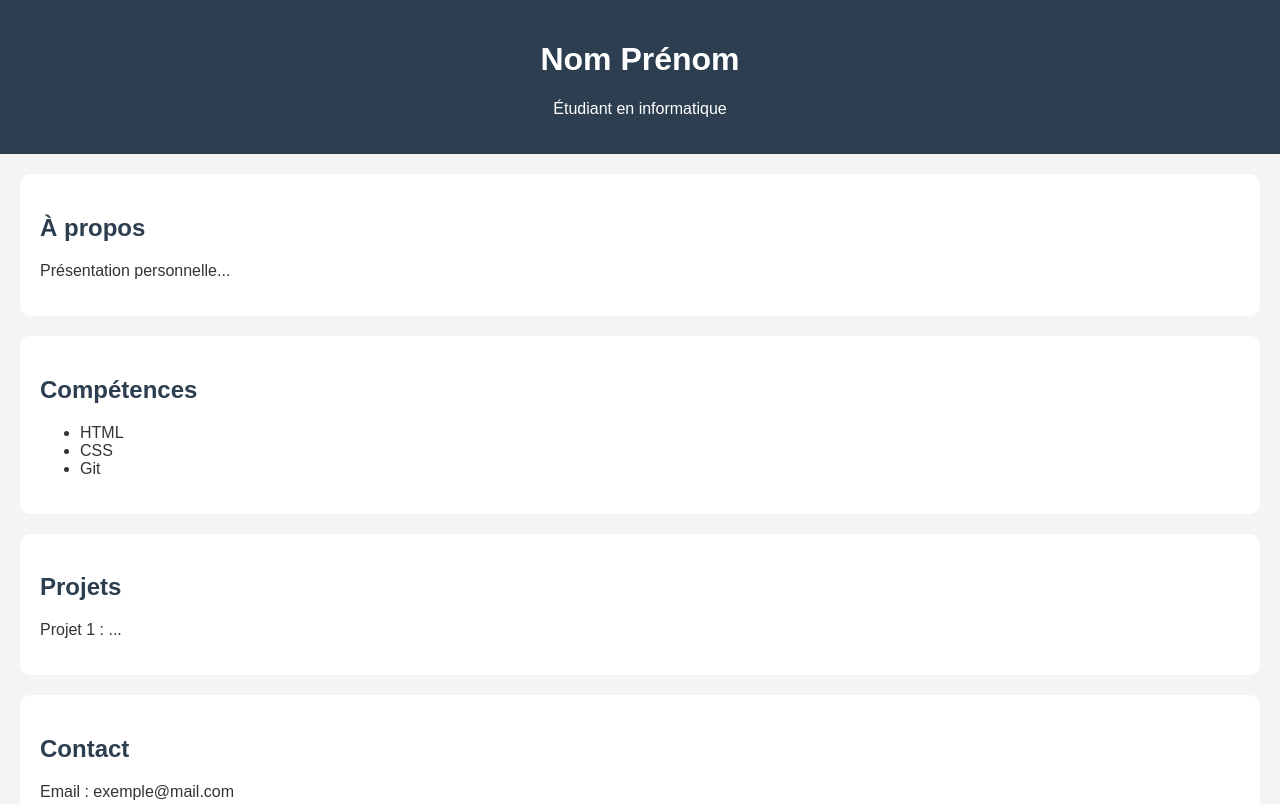
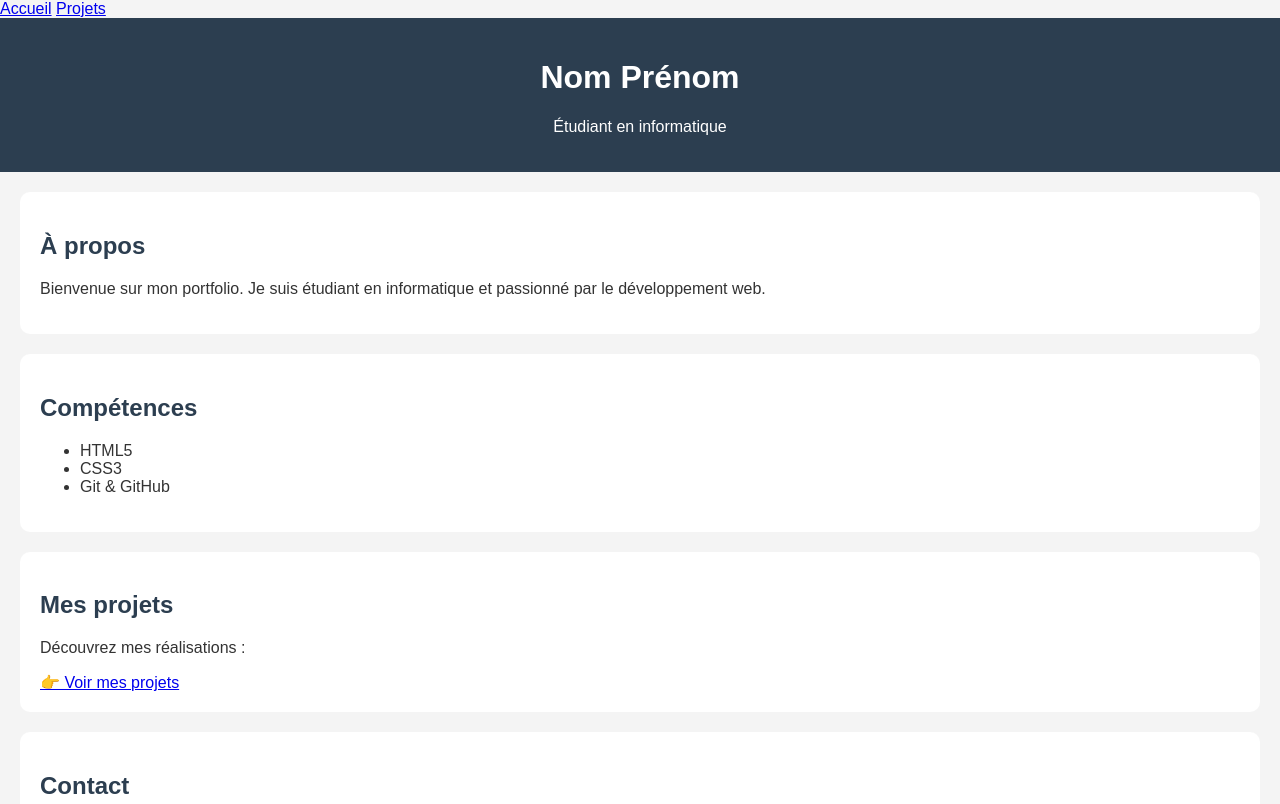
Before and after one commit to InesKorbi80/MonPremierSiteWeb, a plain HTML site: page index.html in a window 1280 px wide. Shown: the top 804 px of the page. Drawn offline with Linux system fonts and the light colour scheme.

Commit message:
Update index.html

```diff
--- a/index.html
+++ b/index.html
@@ -2,40 +2,60 @@
 <html lang="fr">
 <head>
     <meta charset="UTF-8">
+    <meta name="viewport" content="width=device-width, initial-scale=1.0">
     <title>Portfolio Étudiant</title>
     <link rel="stylesheet" href="style.css">
 </head>
+
 <body>
 
+    <!-- Navigation -->
+    <nav>
+        <a href="index.html">Accueil</a>
+        <a href="projects.html">Projets</a>
+    </nav>
+
+    <!-- En-tête -->
     <header>
         <h1>Nom Prénom</h1>
         <p>Étudiant en informatique</p>
     </header>
 
+    <!-- À propos -->
     <section id="about">
         <h2>À propos</h2>
-    <p>Présentation personnelle...</p>
+        <p>
+            Bienvenue sur mon portfolio. Je suis étudiant en informatique
+            et passionné par le développement web.
+        </p>
     </section>
 
+    <!-- Compétences -->
     <section id="skills">
         <h2>Compétences</h2>
         <ul>
-        <li>HTML</li>
-        <li>CSS</li>
-        <li>Git</li>
+            <li>HTML5</li>
+            <li>CSS3</li>
+            <li>Git & GitHub</li>
         </ul>
     </section>
 
-<section id="projects">
-    <h2>Projets</h2>
-    <p>Projet 1 : ...</p>
+    <!-- Lien vers projets -->
+    <section id="projects-link">
+        <h2>Mes projets</h2>
+        <p>
+            Découvrez mes réalisations :
+        </p>
+        <a href="projects.html">👉 Voir mes projets</a>
     </section>
 
+    <!-- Contact -->
     <section id="contact">
         <h2>Contact</h2>
         <p>Email : exemple@mail.com</p>
     </section>
 
+    <!-- Pied de page -->
     <footer>
         <p>© 2026 - Mon Portfolio</p>
     </footer>
```
Lines whose indentation alone changed are shown as unchanged.
